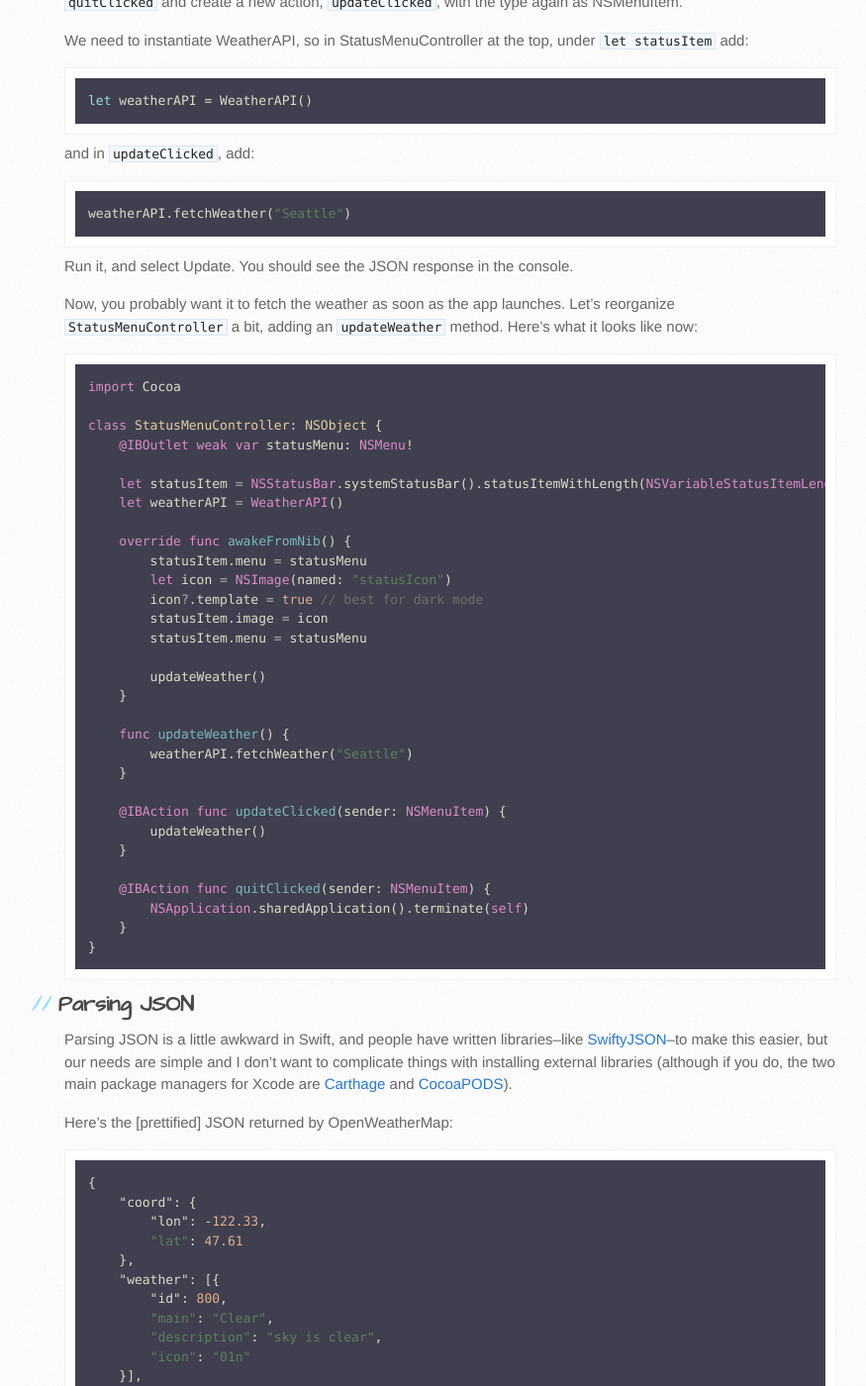
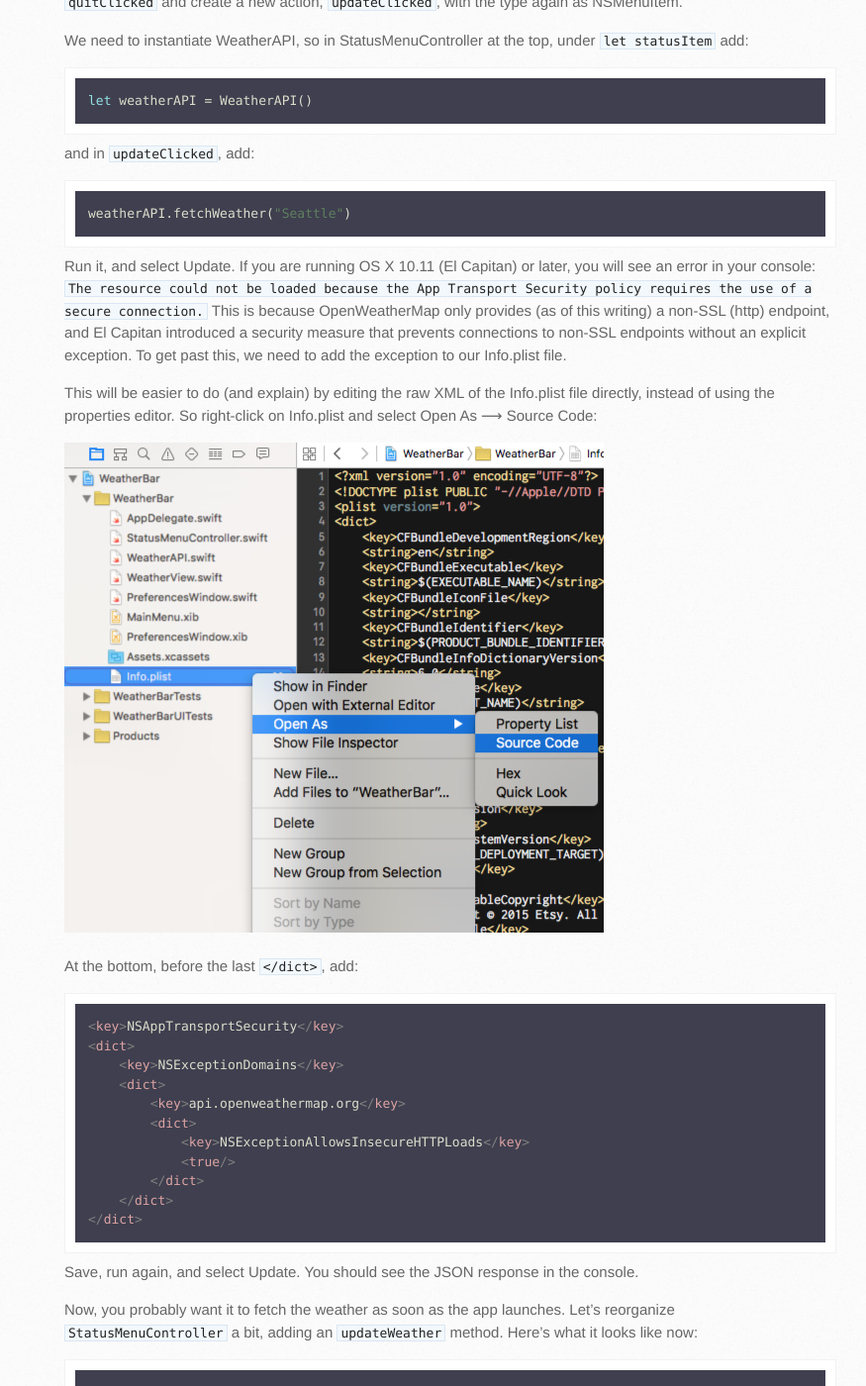
Before and after one commit to bgreenlee/WeatherBar, a Jekyll site: the page built from index.md, in a window 1280 px wide and 1400 px high, scrolled down 11584 px. Shown: the whole window at 99% size, without its empty margins (75-950 px from the left). Built offline with Jekyll 4.4.1, drawn with Linux system fonts in a browser that asks for light colours; nearby versions of some CDN libraries; some of the changed text lies outside the part shown.

Commit message:
Add instructions for setting NSAppTransportSecurity exception

```diff
--- a/index.md
+++ b/index.md
@@ -294,7 +294,29 @@ and in `updateClicked`, add:
 weatherAPI.fetchWeather("Seattle")
 ~~~
 
-Run it, and select Update. You should see the JSON response in the console.
+Run it, and select Update. If you are running OS X 10.11 (El Capitan) or later, you will see an error in your console: `The resource could not be loaded because the App Transport Security policy requires the use of a secure connection.` This is because OpenWeatherMap only provides (as of this writing) a non-SSL (http) endpoint, and El Capitan introduced a security measure that prevents connections to non-SSL endpoints without an explicit exception. To get past this, we need to add the exception to our _Info.plist_ file.
+
+This will be easier to do (and explain) by editing the raw XML of the _Info.plist_ file directly, instead of using the properties editor. So *right-click* on _Info.plist_ and select Open As ⟶ Source Code:
+
+![Open Info.plist as Source Code](assets/Info-plist-open-as-source.png)
+
+At the bottom, before the last `</dict>`, add:
+
+~~~ xml
+<key>NSAppTransportSecurity</key>
+<dict>
+    <key>NSExceptionDomains</key>
+    <dict>
+        <key>api.openweathermap.org</key>
+        <dict>
+            <key>NSExceptionAllowsInsecureHTTPLoads</key>
+            <true/>
+        </dict>
+    </dict>
+</dict>
+~~~
+
+Save, run again, and select Update. You should see the JSON response in the console.
 
 Now, you probably want it to fetch the weather as soon as the app launches. Let's reorganize `StatusMenuController` a bit, adding an `updateWeather` method. Here's what it looks like now:
 
```
Also changed, not shown: other parts of index.md (+1 -1 lines), assets/Info-plist-open-as-source.png (added), 2 other files.
